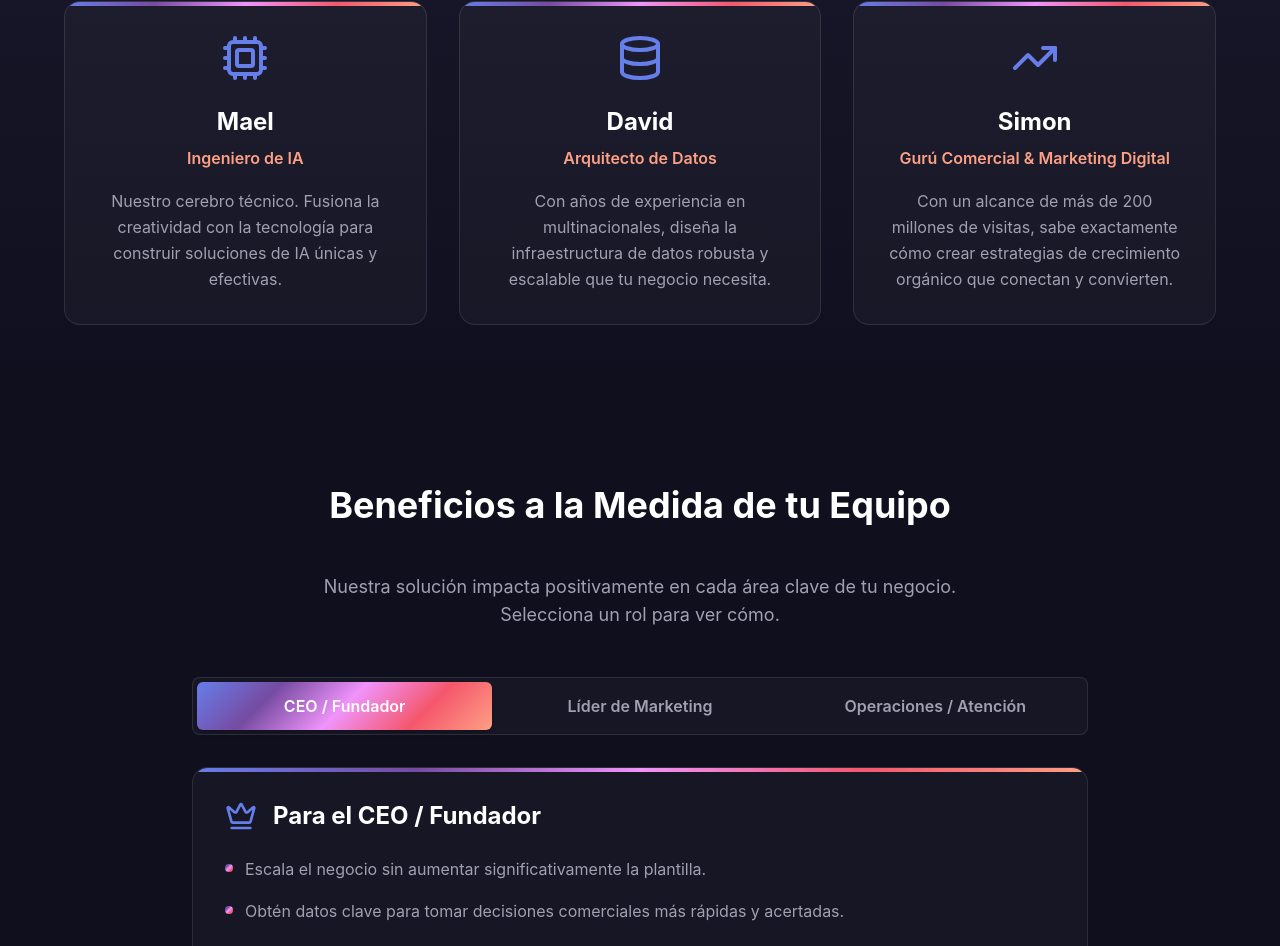
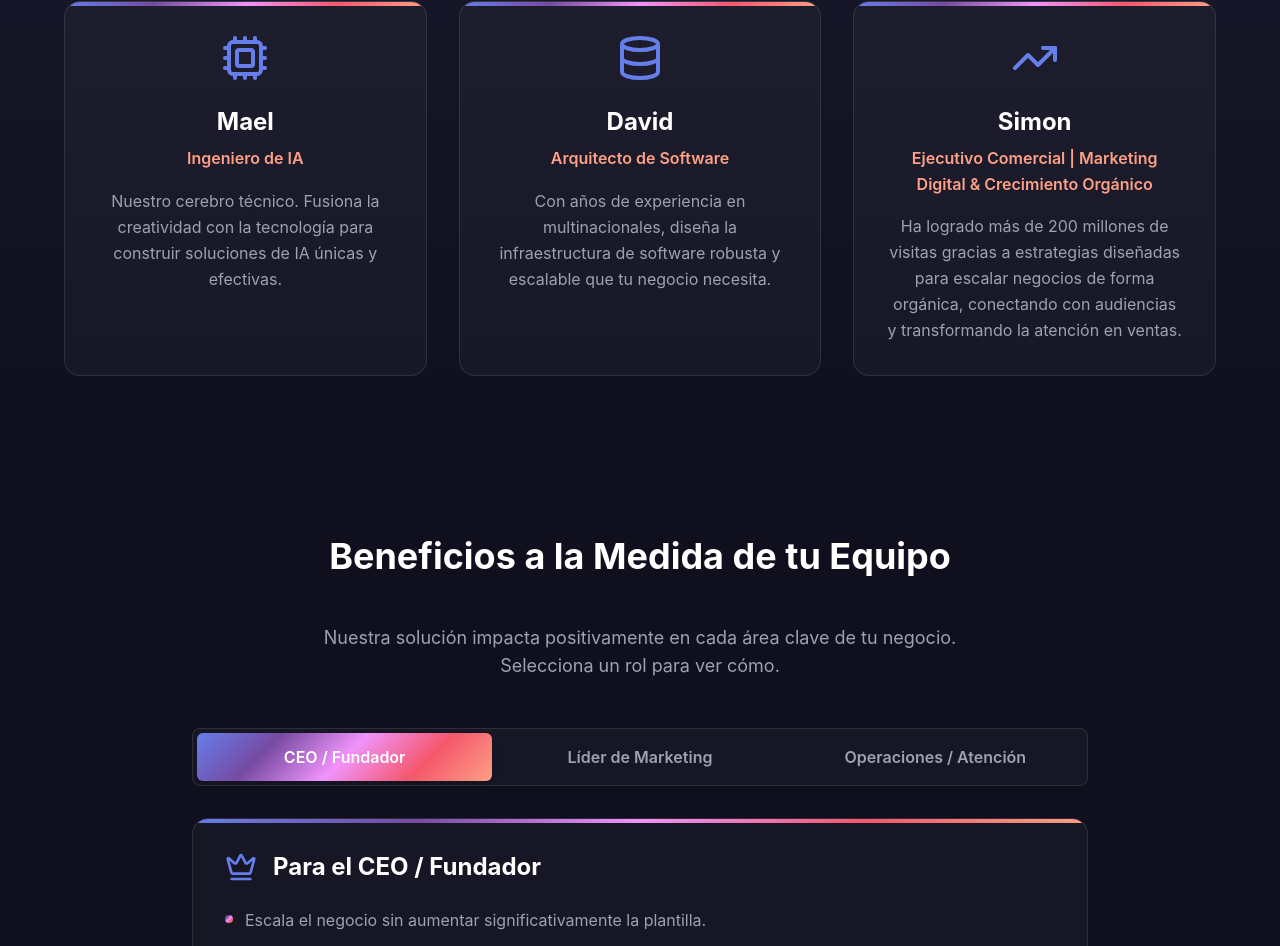
Before and after one commit to Growth-AITech/upnova-landing-page, a React (Vite) app: page /propuesta-valor in a window 1280 px wide. Shown: the part 3745-4691 px from the top of the page. Built offline with nearby package versions, Linux system fonts and the light colour scheme.

Commit message:
Update team member roles and descriptions for clarity and accuracy

```diff
--- a/src/sections/valueProposition/VPTeam.tsx
+++ b/src/sections/valueProposition/VPTeam.tsx
@@ -11,14 +11,14 @@ const VPTeam = () => {
     {
       icon: Database,
       name: "David",
-      role: "Arquitecto de Datos",
-      description: "Con años de experiencia en multinacionales, diseña la infraestructura de datos robusta y escalable que tu negocio necesita."
+      role: "Arquitecto de Software",
+      description: "Con años de experiencia en multinacionales, diseña la infraestructura de software robusta y escalable que tu negocio necesita."
     },
     {
       icon: TrendingUp,
       name: "Simon",
-      role: "Gurú Comercial & Marketing Digital",
-      description: "Con un alcance de más de 200 millones de visitas, sabe exactamente cómo crear estrategias de crecimiento orgánico que conectan y convierten."
+      role: "Ejecutivo Comercial | Marketing Digital & Crecimiento Orgánico",
+      description: "Ha logrado más de 200 millones de visitas gracias a estrategias diseñadas para escalar negocios de forma orgánica, conectando con audiencias y transformando la atención en ventas."
     }
   ]
 
```
